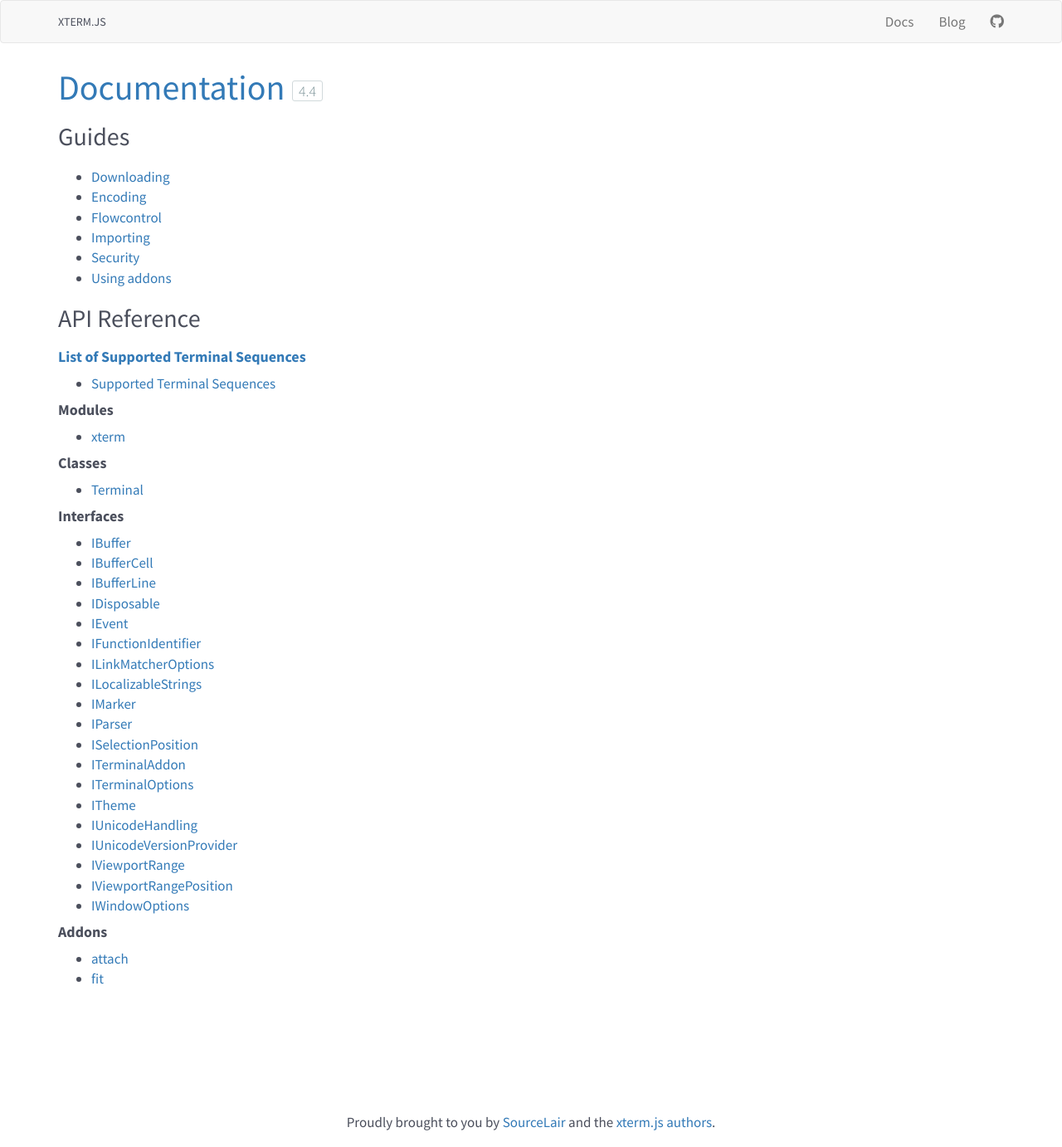
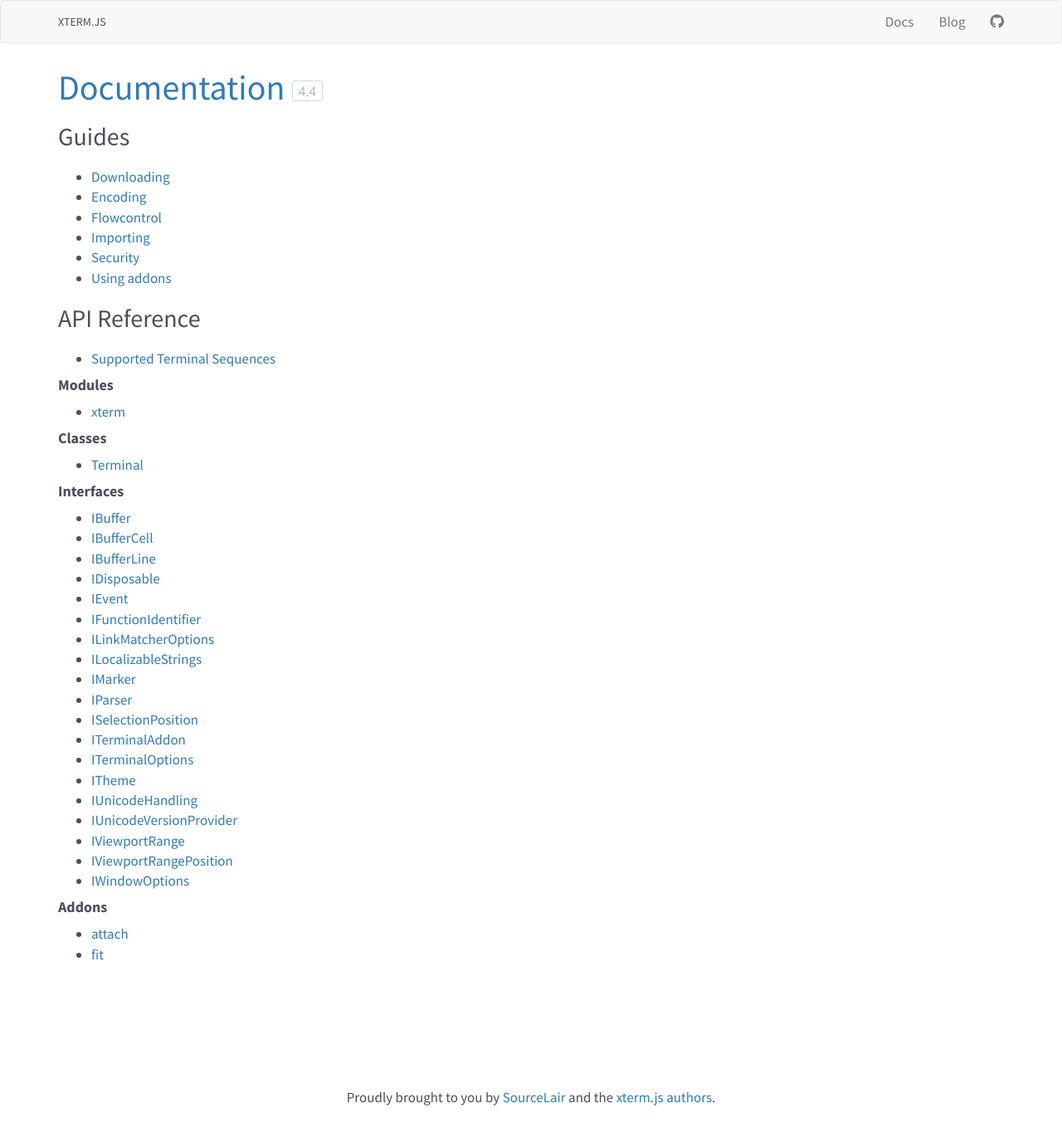
Before and after one commit to xtermjs/xtermjs.org, a Jekyll site: the page built from _pages/docs.html, in a window 1280 px wide. Shown: the whole page at 83% size. Built offline with Jekyll 4.4.1, drawn with Linux system fonts in a browser that asks for light colours; nearby versions of some CDN libraries; after the commit the page ends 1352 px from its top, so only the background shows below that.

Commit message:
fix md file header & docs listing

```diff
--- a/_pages/docs.html
+++ b/_pages/docs.html
@@ -18,7 +18,6 @@
 {% include docs-category-article-list.html category="Guides" %}
 
 <h2>API Reference</h2>
-<h4><a href="{{ site.baseurl }}{% link _docs/api/vtfeatures.md %}">List of Supported Terminal Sequences</a></h4>
 {% include docs-category-article-list.html category="API" %}
 <h4>Modules</h4>
 {% include docs-category-article-list.html category="API-modules" %}
```
Also changed, not shown: _docs/api/vtfeatures.md (+2 -0 lines).
